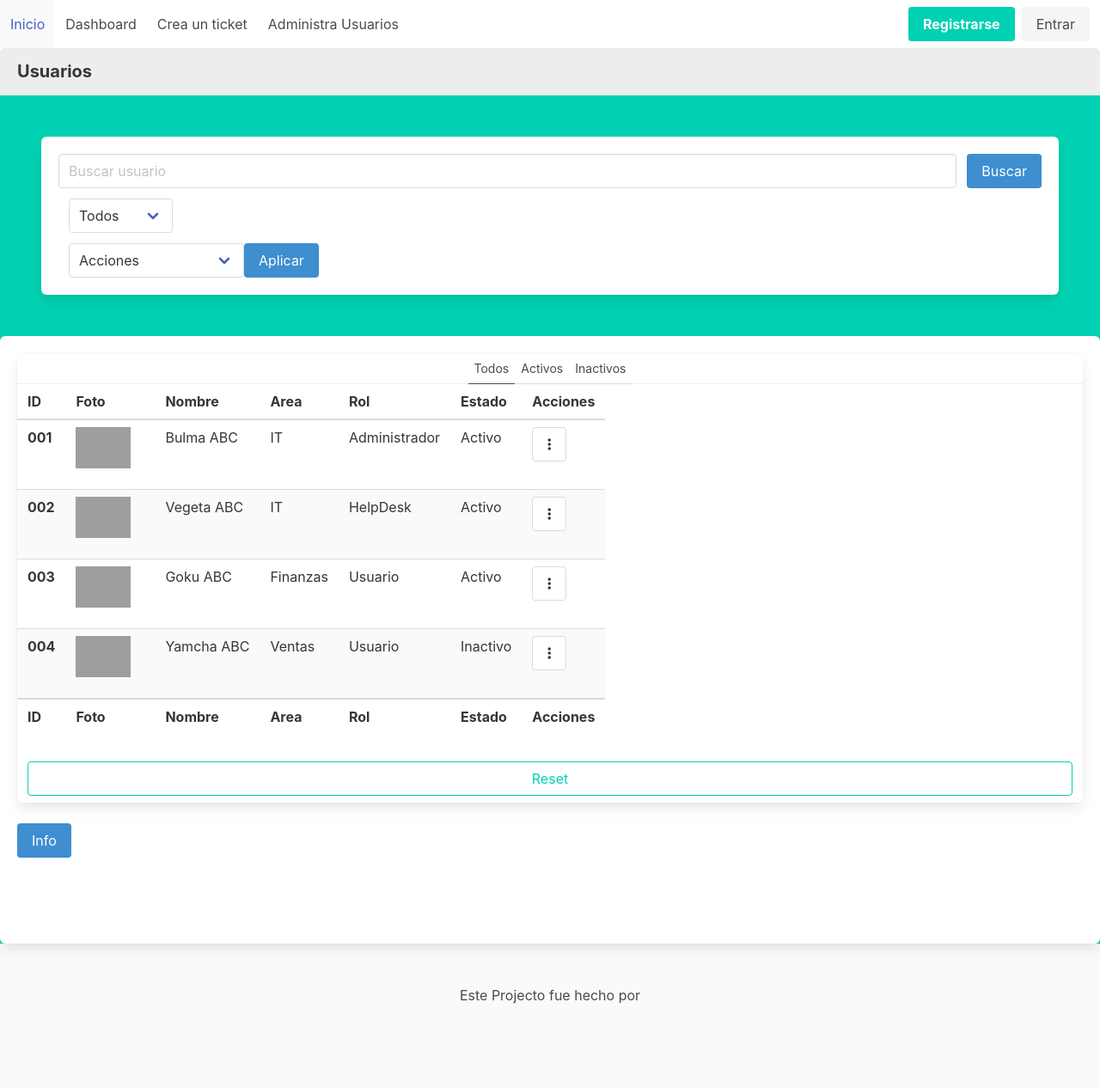
After one commit to Joshua-Enrico/HelpDesk, a Flask app: template bulmatemplates/templates/administracion_usuario.html in a window 1280 px wide. The commit adds this page. Shown: the whole page at 86% size. Run offline with Flask 2, Linux system fonts and the light colour scheme; the template is opened without the code that fills it, so the values that code supplies are empty; some libraries are stand-ins or nearby versions; grey boxes are pictures that could not be loaded.

Commit message:
[UPDATE] layout to handle css and js files better

```diff
--- /dev/null
+++ b/bulmatemplates/templates/administracion_usuario.html
@@ -0,0 +1,223 @@
+{% extends "base/basic_template.html" %}
+
+{% block cssimport %}
+<!-- <link rel="stylesheet" href="{{ url_for('static', filename='css/debugger.css') }}"> -->
+<link rel="stylesheet" href="{{ url_for('static', filename='css/hidde_button.css') }}">
+{% endblock %}
+
+{% block title %}Registrar Usuario{% endblock %}
+
+{% block header %}
+<div class="hero">
+  <p class="panel-heading ">
+    Usuarios
+  </p>
+</div>
+{% endblock %}
+
+{% block main %}
+<section class="hero is-primary">
+  <div class="hero-body">
+
+    <div class="box">
+        <!-- Filtros -->
+        <div class="field is-grouped">
+          <p class="control is-expanded">
+            <input class="input" type="text" placeholder="Buscar usuario">
+          </p>
+          <p class="control">
+            <a class="button is-info">
+              Buscar
+            </a>
+          </p>
+
+
+        </div>
+        <div class="field is-grouped">
+          <p class="control">
+            <div class="select">
+              <select>
+                <option>Todos</option>
+                <option>Activos</option>
+                <option>Inactivos</option>
+              </select>
+            </div>
+          </p>
+        </div>
+        <div class="field is-grouped">
+          <p class="control">
+            <div class="select">
+              <select>
+                <option>Acciones</option>
+                <option>Habilitar usuario</option>
+                <option>Deshabilitar usuario</option>
+              </select>
+            </div>
+          </p>
+          <p class="control">
+            <a class="button is-info">
+              Aplicar
+            </a>
+          </p>
+        </div>
+        <!-- Filtros Fin -->
+    </div>
+  </div>
+</section>
+<section class="hero is-primary">
+  <div class="box">
+    <nav class="panel">
+
+      <p class="panel-tabs">
+        <a class="is-active">Todos</a>
+        <a>Activos</a>
+        <a>Inactivos</a>
+      </p>
+      <!-- Tabla -->
+      <div class="table-container">
+        <table class="table is-striped">
+          <thead>
+            <tr>
+              <th>ID</th>
+              <th>Foto</th>
+              <th>Nombre</th>
+              <th>Area</th>
+              <th>Rol</th>
+              <th>Estado</th>
+              <th>Acciones</th>
+            </tr>
+          </thead>
+          <tfoot>
+            <tr>
+              <th>ID</th>
+              <th>Foto</th>
+              <th>Nombre</th>
+              <th>Area</th>
+              <th>Rol</th>
+              <th>Estado</th>
+              <th>Acciones</th>
+            </tr>
+          </tfoot>
+
+          <tbody>
+            <tr>
+              <th>001</th>
+              <td>
+                <div class="media-left">
+                  <figure class="image is-64x64">
+                    <img src="https://bulma.io/images/placeholders/128x128.png" alt="Image">
+                  </figure>
+                </div>
+              </td>
+              <td>Bulma ABC</td>
+              <td>IT</td>
+              <td>Administrador</td>
+              <td>Activo</td>
+              <td>
+                <a class="button">
+                  <span class="icon is-small">
+                    <i class="fa fa-ellipsis-v "></i>
+                  </span>
+                </a>
+              </td>
+            </tr>
+
+            <tr>
+              <th>002</th>
+              <td>
+                <div class="media-left">
+                  <figure class="image is-64x64">
+                    <img src="https://bulma.io/images/placeholders/128x128.png" alt="Image">
+                  </figure>
+                </div>
+              </td>
+              <td>Vegeta ABC</td>
+              <td>IT</td>
+              <td>HelpDesk</td>
+              <td>Activo</td>
+              <td>
+                <a class="button">
+                  <span class="icon is-small">
+                    <i class="fa fa-ellipsis-v "></i>
+                  </span>
+                </a>
+              </td>
+            </tr>
+
+            <tr>
+              <th>003</th>
+              <td>
+                <div class="media-left">
+                  <figure class="image is-64x64">
+                    <img src="https://bulma.io/images/placeholders/128x128.png" alt="Image">
+                  </figure>
+                </div>
+              </td>
+              <td>Goku ABC</td>
+              <td>Finanzas</td>
+              <td>Usuario</td>
+              <td>Activo</td>
+              <td>
+                <a class="button">
+                  <span class="icon is-small">
+                    <i class="fa fa-ellipsis-v "></i>
+                  </span>
+                </a>
+              </td>
+            </tr>
+
+            <tr>
+              <th>004</th>
+              <td>
+                <div class="media-left">
+                  <figure class="image is-64x64">
+                    <img src="https://bulma.io/images/placeholders/128x128.png" alt="Image">
+                  </figure>
+                </div>
+              </td>
+              <td>Yamcha ABC</td>
+              <td>Ventas</td>
+              <td>Usuario</td>
+              <td>Inactivo</td>
+              <td>
+                <a class="button">
+                  <span class="icon is-small">
+                    <i class="fa fa-ellipsis-v "></i>
+                  </span>
+                </a>
+              </td>
+            </tr>
+
+          </tbody>
+        </table>
+      </div>
+      <!-- Tabla Fin-->
+
+      <div class="panel-block" id="reset-button">
+        <button class="button is-primary is-outlined is-fullwidth">
+          Reset
+        </button>
+      </div>
+    </nav>
+
+    <div class="block">
+      <a class="button is-info" id="toggler" value="Toggler" onClick="action();">Info</a>
+      <div class="box" id="togglee" value="Togglee">
+        <a class="button is-info" id="b1">b1</a>
+        <a class="button is-info" id="b2">b2</a>
+      </div>
+    </div>
+
+
+  </div>
+
+
+</section>
+
+
+{% endblock %}
+
+{% block jsimport %}
+<script src="{{ url_for('static', filename='js/navbar.js') }}"></script>
+<script src="{{ url_for('static', filename='js/hidde_button.js') }}"></script>
+{% endblock %}
--- a/bulmatemplates/templates/base/basic_template.html
+++ b/bulmatemplates/templates/base/basic_template.html
@@ -7,18 +7,24 @@
   <meta http-equiv="X-UA-Compatible" content="ie=edge">
   <script src="https://kit.fontawesome.com/b1d50740c6.js" crossorigin="anonymous"></script>
   <link rel="stylesheet" href="https://cdn.jsdelivr.net/npm/bulma@0.9.3/css/bulma.min.css">
+
+  {% block cssimport %}
+  <!-- Bloque CSS -->
+  {% endblock %}
+
+  <!-- debugger.css es para ayudar con el maketado -->
   <!-- <link rel="stylesheet" href="{{ url_for('static', filename='css/debugger.css') }}"> -->
   <title>{% block title %}{% endblock %}</title>
 </head>
 
 <body>
-  <!-- Burger Menu navbar.js to work-->
+  <!-- Burger Menu js/navbar.js to work-->
   <a role="button" class="navbar-burger" data-target="navMenu" aria-label="menu" aria-expanded="false">
     <span aria-hidden="true"></span>
     <span aria-hidden="true"></span>
     <span aria-hidden="true"></span>
   </a>
-  <!-- navbar-start -->
+  <!-- navbar -->
   <div class="navbar-menu" id="navMenu">
     <div class="navbar-start">
       <a class="navbar-item" href="/">
@@ -29,6 +35,9 @@
       </a>
       <a class="navbar-item" href="/registra_ticket">
         Crea un ticket
+      </a>
+      <a class="navbar-item" href="/administracion_usuario">
+        Administra Usuarios
       </a>
     </div>
     <div class="navbar-end">
@@ -44,10 +53,14 @@
       </div>
     </div>
   </div>
-  <!-- navbar end -->
+  <!-- navbar Fin -->
+
+  {% block header %}
+  {% endblock %}
 
   {% block main %}
   {% endblock %}
+
 
   <footer class="footer">
     <div class="container">
@@ -58,7 +71,11 @@
       </div>
     </div>
   </footer>
-  <script src="{{ url_for('static', filename='js/navbar.js') }}"></script>
+  {% block jsimport %}
+    <!-- js block -->
+    <script src="{{ url_for('static', filename='js/app.js') }}"></script>
+  {% endblock %}
+
 </body>
 
 </html>
```
Also changed, not shown: bulmatemplates/templates/dashboard.html (+23 -5 lines), bulmatemplates/templates/index.html (+17 -1 lines), bulmatemplates/templates/login.html (+17 -2 lines), bulmatemplates/templates/registra_ticket.html (+20 -6 lines).
